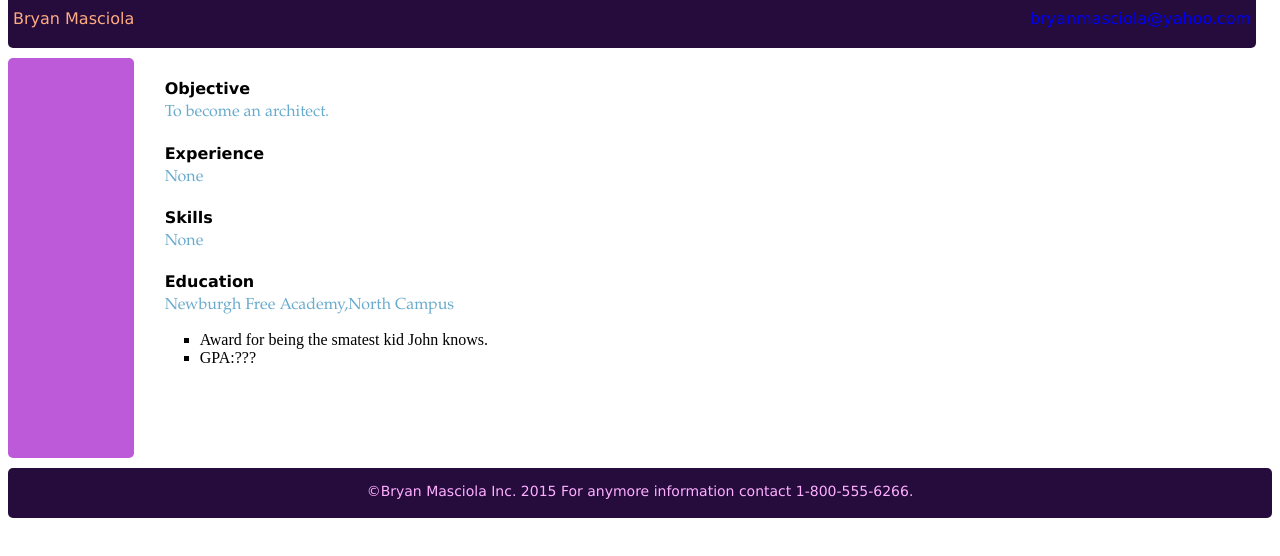
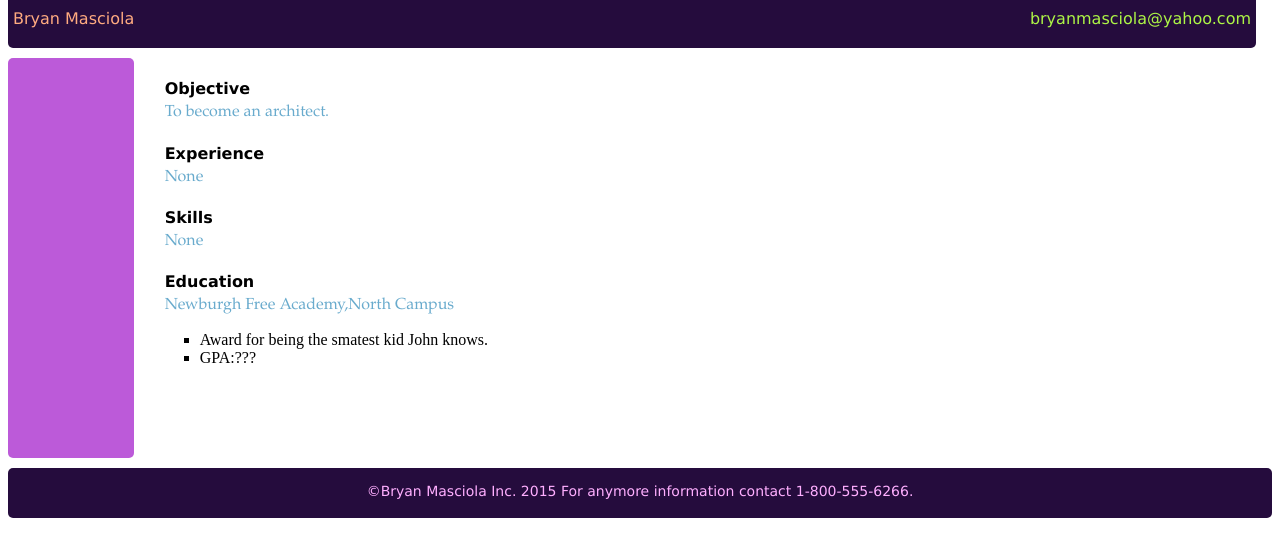
Before and after one commit to bryan7895/bryan7895.github.io, a plain HTML site: page index.html in a window 1280 px wide. Drawn offline with Linux system fonts and the light colour scheme.

Commit message:
ytnjmtyhujt

```diff
--- a/stylesheet.css
+++ b/stylesheet.css
@@ -27,11 +27,7 @@ div {
 	padding-top: 5px;
 	font-size: 16px;
 	font-family: Verdana, sans-serif;
-<<<<<<< HEAD
 	color: #adF546;
-=======
-	color: #fff692;
->>>>>>> parent of ffdd6da... bl.
 }
 
 h4 {
```
